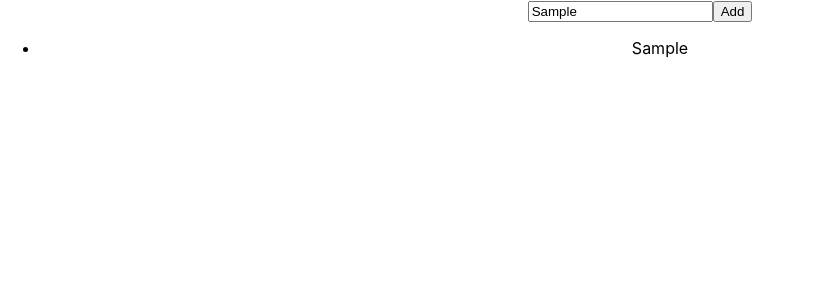
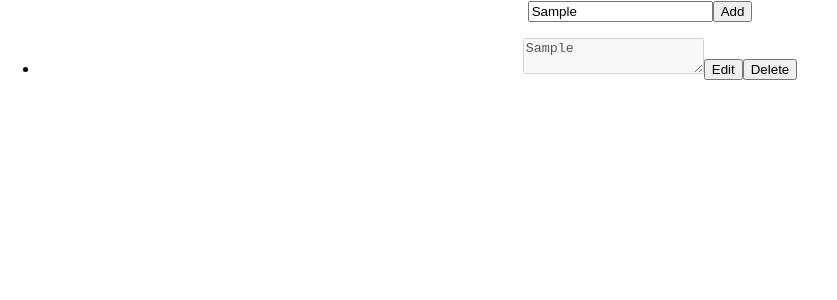
Before and after one commit to sh981013s/todoList, a React (Create React App) app: page / in a window 1280 px wide. Both pictures are taken after typing "Sample" into the empty fields and a click on the button "Add". Shown: the top 300 px of the page, without its empty margins (0-837 px from the left). Built offline with nearby package versions, Linux system fonts and the light colour scheme.

Commit message:
update todos reducers and func

```diff
--- a/src/components/Todos.js
+++ b/src/components/Todos.js
@@ -1,6 +1,6 @@
-import {useState} from "react";
+import {useRef, useState} from "react";
 import {connect} from "react-redux";
-import {addTodos} from "../redux/reducer";
+import {addTodos, removeTodos, updateTodos} from "../redux/reducer";
 
 const mapStateToProps = state => {
     return {
@@ -10,17 +10,34 @@ const mapStateToProps = state => {
 
 const mapDispatchToProps = dispatch => {
     return {
-        addTodo: obj => dispatch(addTodos(obj))
+        addTodo: obj => dispatch(addTodos(obj)),
+        removeTodo: id => dispatch(removeTodos(id)),
+        updateTodo: obj => dispatch(updateTodos(obj)),
     }
 }
 
 const Todos = (props) => {
     const [todo, setTodo] = useState('');
+    const inputRef = useRef(true);
 
     const handleChange = (e) => {
         setTodo(e.target.value);
     }
-    console.log(props, 'props')
+
+    const changeFocus = () => {
+        inputRef.current.disabled = false;
+        inputRef.current.focus();
+    };
+
+    const update = (id,value,e) => {
+        if(e.which === 13) {
+            props.updateTodo({
+                id,
+                item: value
+            })
+            inputRef.current.disabled = true;
+        }
+    };
 
     return (
         <div className='addTodos'>
@@ -45,7 +62,26 @@ const Todos = (props) => {
                 {
                     props.todos.map(item => {
                         return (
-                            <li key={item.id}>{item.item}</li>
+                            <li key={item.id}>
+                                <textarea
+                                    ref={inputRef}
+                                    disabled={inputRef}
+                                    defaultValue={item.item}
+                                    onKeyPress={(e) => {
+                                        update(item.id, inputRef.current.value, e)
+                                    }}
+                                />
+                                <button
+                                    onClick={changeFocus}
+                                >
+                                    Edit
+                                </button>
+                                <button
+                                    onClick={()=> props.removeTodo(item.id)}
+                                >
+                                    Delete
+                                </button>
+                            </li>
                         )
                     })
                 }
--- a/src/redux/reducer.js
+++ b/src/redux/reducer.js
@@ -12,9 +12,20 @@ const addTodoReducer = createSlice({
         },
         removeTodos: (state,action) => {
             return state.filter(item => item.id !== action.payload);
+        },
+        updateTodos: (state,action) => {
+            return state.map(todo => {
+                if(todo.id === action.payload.id) {
+                    return {
+                        ...todo,
+                        item: action.payload.item,
+                    }
+                }
+                return todo;
+            })
         }
     }
 })
 
-export const {addTodos, removeTodos} = addTodoReducer.actions;
+export const {addTodos, removeTodos, updateTodos} = addTodoReducer.actions;
 export const reducer  = addTodoReducer.reducer;
```
